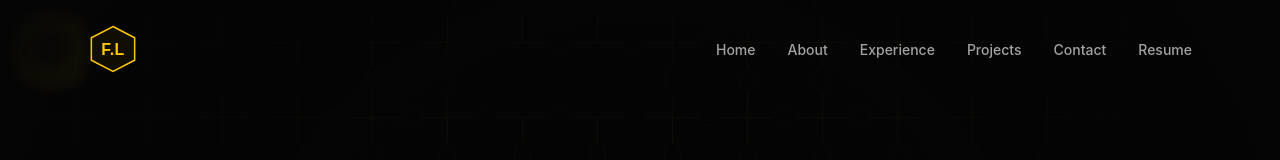
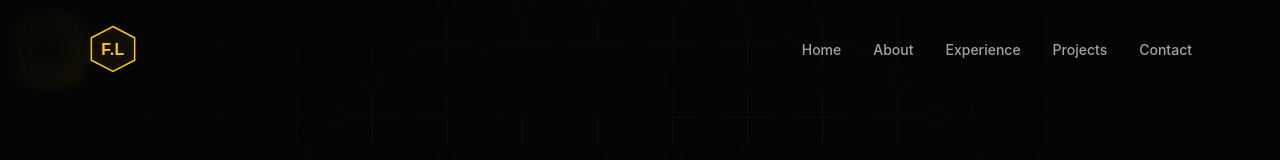
Before and after one commit to FernandoLpz0911/Personal-Webpage, a React (Vite) app in the folder PersonalWebpage/: page / in a window 1280 px wide. Shown: the top 160 px of the page. Built offline with nearby package versions, Linux system fonts and the light colour scheme.

Commit message:
Got rid of resume in navbar

```diff
--- a/PersonalWebpage/src/components/Navbar.jsx
+++ b/PersonalWebpage/src/components/Navbar.jsx
@@ -9,7 +9,6 @@ const navLinks = [
   { name: 'Experience', href: '#experience' },
   { name: 'Projects', href: '#projects' },
   { name: 'Contact', href: '#contact' },
-  { name: 'Resume', href: '/resume.pdf' },
 ];
 
 const Navbar = () => {
```
